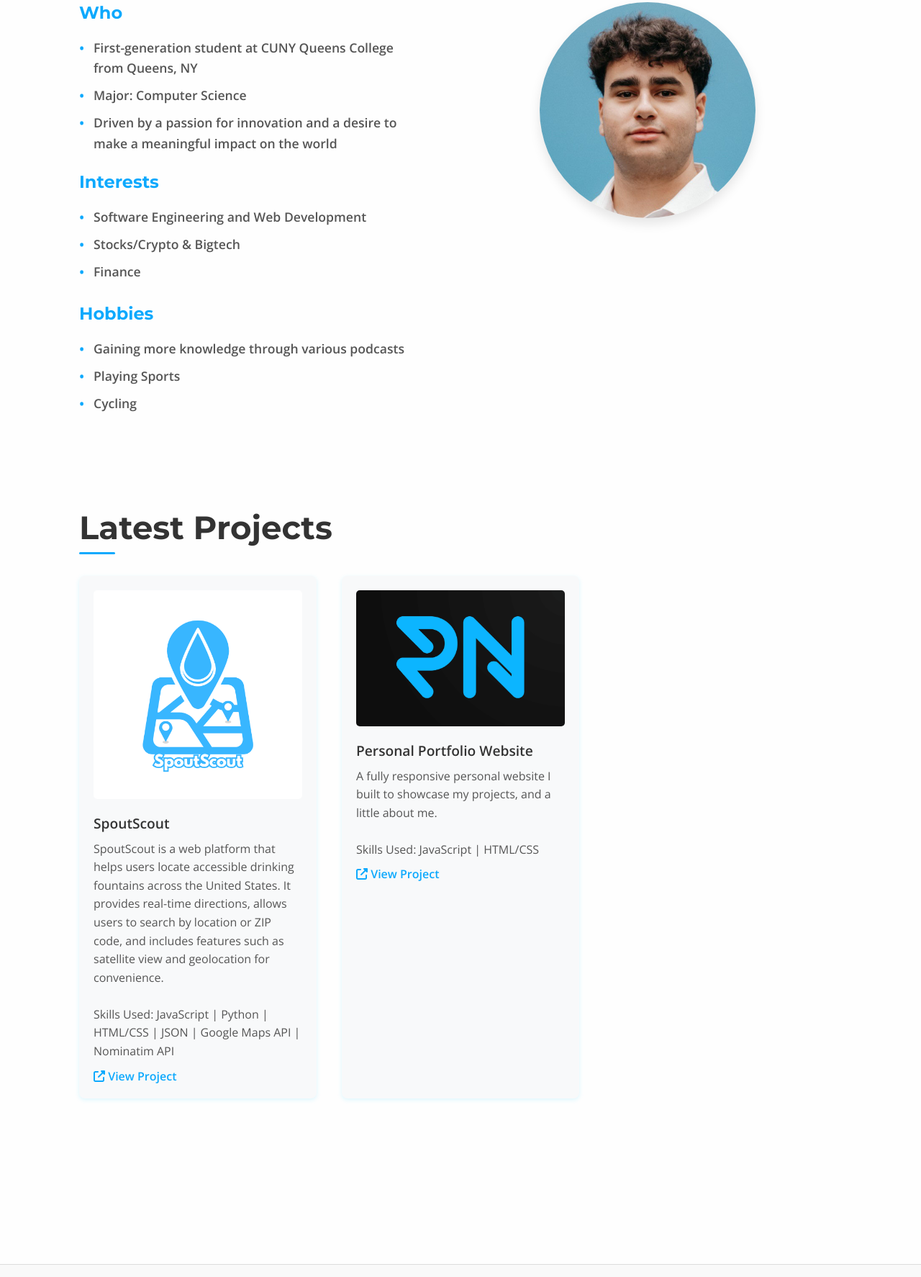
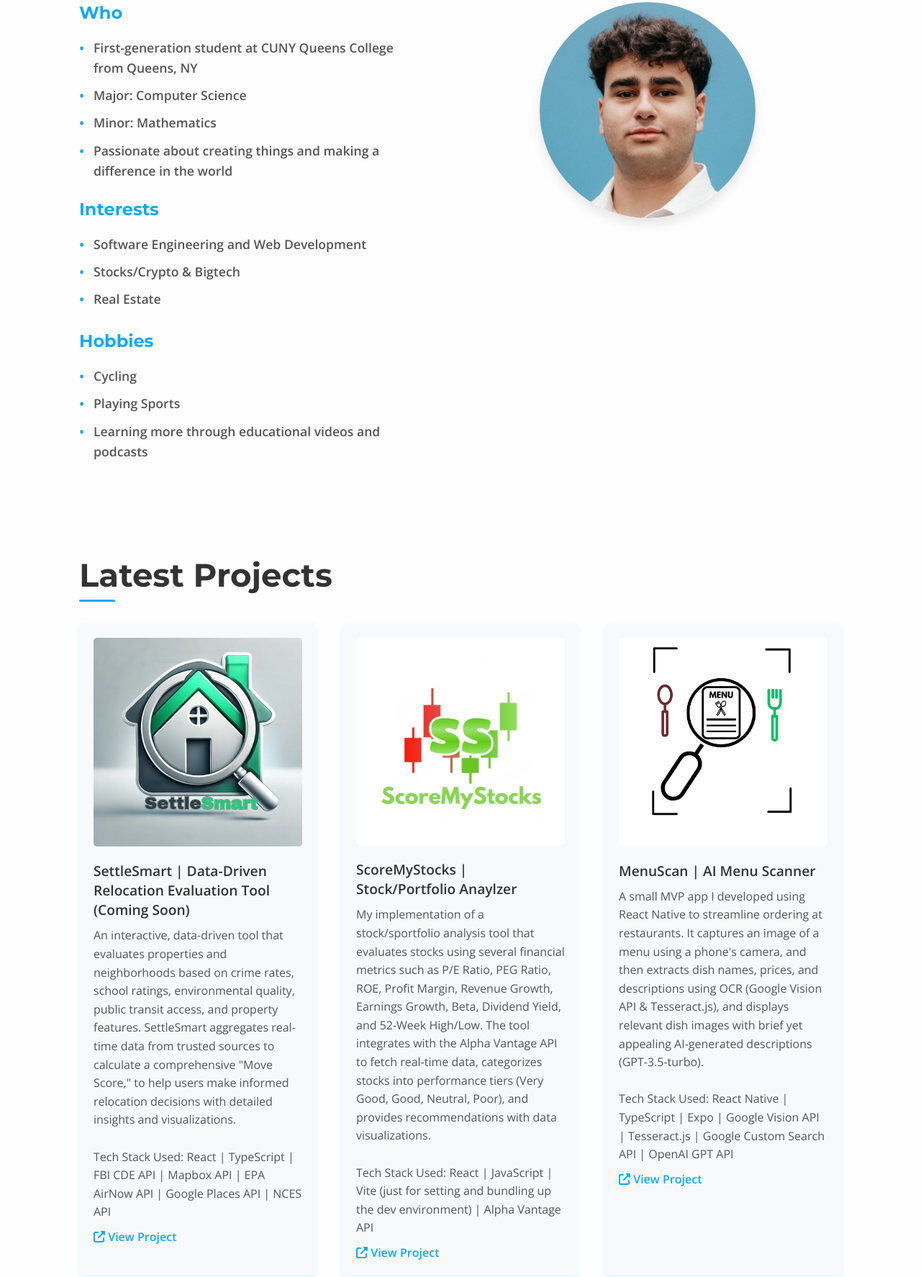
Before and after one commit to recursiverob/Personal-Website, a plain HTML site: page index.html in a window 1280 px wide. Shown: the part 1012-2786 px from the top of the page at 72% size. Drawn offline with nearby package versions, Linux system fonts and the light colour scheme.

Commit message:
Update index.html

```diff
--- a/index.html
+++ b/index.html
@@ -7,13 +7,11 @@
   window.dataLayer = window.dataLayer || [];
   function gtag(){dataLayer.push(arguments);}
   gtag('js', new Date());
-
   gtag('config', 'G-205P4KLP0W');
 </script>
   <meta charset="UTF-8" />
   <meta name="viewport" content="width=device-width, initial-scale=1.0"/>
   <title>Robert Niyazoff's Portfolio</title>
-
 
   <link rel="preconnect" href="https://fonts.gstatic.com" />
   <link
@@ -42,9 +40,6 @@
         <li><a href="#hero">Home</a></li>
         <li><a href="#about">About</a></li>
         <li><a href="#projects">Projects</a></li>
-        <!--
-        <li><a href="#experience">Experience</a></li>
-      -->
       </ul>
     </nav>
   </header>
@@ -62,61 +57,56 @@
         into practical results excites me both inside and outside the classroom.
       </p>
       <a class="hero-btn" href="#about">Learn More About Me</a>
-       <!-- Mail, Github, and LinkedIn Icons -->
+       <!-- Mail, Github, and LinkedIn Icons  -->
        <div class="hero-icons">
         <a href="mailto:your-robertniyazoffca@gmail.com" target="_blank" rel="noopener" aria-label="Email">
           <i class="fas fa-envelope"></i>
         </a>
+        <a href="https://linkedin.com/in/robertniyazoff" target="_blank" rel="noopener" aria-label="LinkedIn">
+          <i class="fab fa-linkedin"></i>
+        </a>
         <a href="https://github.com/recursiverob" target="_blank" rel="noopener" aria-label="GitHub">
           <i class="fab fa-github"></i>
-        </a>
-        <a href="https://linkedin.com/in/robertniyazoff" target="_blank" rel="noopener" aria-label="LinkedIn">
-          <i class="fab fa-linkedin"></i>
         </a>
       </div>
     </div>
   </section>
 
-  <!-- MAIN -->
+  <!-- MAIN STUFF -->
   <div class="container">
     <!-- ABOUT SECTION -->
 <section id="about" class="fade-in">
     <h2>About Me</h2>
     <div class="about-content">
       <div class="about-text">
-        <!--
-        <h3> I | Q | T</h3>
-        -->
         <h3>Who</h4>
         <ul class="about-list">
 
           <li>First-generation student at CUNY Queens College from Queens, NY</li>
           <li>Major: Computer Science </li>
-          <!--
-          <li> MM </li>
-        -->
-          <li>Driven by a passion for innovation and a desire to make a meaningful impact on the world</li>
+          <li>Minor: Mathematics </li>
+          <li>Passionate about creating things and making a difference in the world</li>
         </ul>
         <div class="about-subsection">
           <h3>Interests</h4>
           <ul class="about-list">
             <li>Software Engineering and Web Development</li>
             <li>Stocks/Crypto & Bigtech</li>
-            <li>Finance</li>
+            <li>Real Estate</li>
           </ul>
         </div>
         <div class="about-subsection">
           <h3>Hobbies</h4>
           <ul class="about-list">
-            <li>Gaining more knowledge through various podcasts</li>
+            <li>Cycling</li>
             <li>Playing Sports</li>
-            <li>Cycling</li>
+            <li>Learning more through educational videos and podcasts</li>
           </ul>
         </div>
       </div>
       <div class="about-image">
-
-        <img src="Files/LinkedIn_Pfp2.jpg" alt="LinkedIn_Pfp" />
+        <!-- LinkedIn PFP -->
+        <img src="/Files/LinkedIn_Pfp2.jpg" alt="LinkedIn_Pfp" />
       </div>
     </div>
   </section>
@@ -124,96 +114,78 @@
     <!-- PROJECTS SECTION -->
     <section id="projects" class="fade-in">
       <h2>Latest Projects</h2>
-
       <div class="projects-grid">
         <div class="project-card">
-          <img src="Files/SpoutScout_Logo_Name.png" alt="Project 1" />
-          <h3>SpoutScout</h3>
+          <img src="/Files/SettleSmart_Logo_Name1.png" alt="SettleSmart | Project 5" />
+          <h3>SettleSmart | Data-Driven Relocation Evaluation Tool (Coming Soon)</h3>
           <p>
-            SpoutScout is a web platform that helps users locate accessible drinking fountains across the United States.
-            It provides real-time directions, allows users to search by location or ZIP code,
-            and includes features such as satellite view and geolocation for convenience. <br>
-            <br>Skills Used: JavaScript | Python | HTML/CSS | JSON | Google Maps API | Nominatim API
+            An interactive, data-driven tool that evaluates properties and neighborhoods based on crime rates, school ratings, environmental quality, public transit access, and property features.
+            SettleSmart aggregates real-time data from trusted sources to calculate a comprehensive "Move Score," to help users make informed relocation decisions with detailed insights and visualizations. <br>
+            <br>Tech Stack Used: React | TypeScript | FBI CDE API | Mapbox API | EPA AirNow API | Google Places API |  NCES API
           </p>
-          <a href="https://www.spoutscout.xyz" target="_blank">
+          <a href="https://www.settlesmart.pro" target="_blank">
             <i class="fa fa-external-link-alt"></i> View Project
           </a>
         </div>
         <div class="project-card">
-          <img src="Files/Website_Logo.png" alt="Project 2" />
+          <img src="Files/ScoreMyStocks_Logo_Name.png" alt="StockSimplified | Project 4" />
+          <h3>ScoreMyStocks | Stock/Portfolio Anaylzer</h3>
+          <p>
+            My implementation of a stock/sportfolio analysis tool that evaluates stocks using several financial metrics such as
+            P/E Ratio, PEG Ratio, ROE, Profit Margin, Revenue Growth, Earnings Growth, Beta, Dividend Yield, and 52-Week High/Low.
+            The tool integrates with the Alpha Vantage API to fetch real-time data, categorizes stocks into performance tiers (Very Good, Good, Neutral, Poor),
+            and provides recommendations with data visualizations. <br>
+            <br>Tech Stack Used: React | JavaScript | Vite (just for setting and bundling up the dev environment) | Alpha Vantage API
+          </p>
+          <a href="https://www.sscoremystocks.xyz" target="_blank">
+            <i class="fa fa-external-link-alt"></i> View Project
+          </a>
+        </div>
+        <div class="project-card">
+          <img src="/Files/Menu_Scan_Logo.png" alt=" MenuScan | Project 3" />
+          <h3>MenuScan | AI Menu Scanner</h3>
+          <p>
+            A small MVP app I developed using React Native to streamline ordering at restaurants.
+            It captures an image of a menu using a phone's camera, and then extracts dish names, prices,
+            and descriptions using OCR (Google Vision API & Tesseract.js), and displays relevant dish images with brief yet appealing AI-generated descriptions (GPT-3.5-turbo). <br>
+            <br>Tech Stack Used: React Native | TypeScript | Expo | Google Vision API | Tesseract.js | Google Custom Search API | OpenAI GPT API
+          </p>
+          <a href="https://github.com/recursiverob/MenuScan" target="_blank">
+            <i class="fa fa-external-link-alt"></i> View Project
+          </a>
+        </div>
+        <div class="project-card">
+          <img src="/Files/SpoutScout_Logo_Name.png" alt="SpoutScout | Project 1" />
+          <h3>SpoutScout | Drinking Fountain Locater</h3>
+          <p>
+            A website that helps users locate accessible drinking fountains across the United States, with over 4,500 fountains mapped.
+            It provides real-time directions, allows users to search by location or ZIP code,
+            and includes features such as toggling between satellite and default map view and geolocation for quick and easy access. <br>
+            <br>Tech Stack Used: JavaScript | Python | HTML/CSS | JSON | Google Maps API | Nominatim API
+          </p>
+          <a href="https://www.spoutscout.xyz" target="_blank" >
+            <i class="fa fa-external-link-alt"></i> View Project
+          </a>
+        </div>
+        <div class="project-card">
+          <img src="/Files/Website_Logo.png" alt="Personal-Website | Project 2" />
           <h3>Personal Portfolio Website</h3>
           <p>
-            A fully responsive personal website I built to showcase my projects, and a little about me.
+            A personal website I built to showcase my projects, and a little about me.
             <br>
-            <br>Skills Used: JavaScript | HTML/CSS
+            <br>Tech Stack Used: JavaScript | HTML/CSS
           </p>
           <a href="https://www.robertniyazoff.com" target="_blank">
             <i class="fa fa-external-link-alt"></i> View Project
           </a>
         </div>
-        <!-- Temporary Placeholder for Project 3 till it's ready
-        <div class="project-card">
-          <img src="https://via.placeholder.com/400x250" alt="Project 3" />
-          <h3> </h3>
-          <p>
-
-          </p>
-          <a href="#!" target="_blank">
-            <i class="fa fa-external-link-alt"></i> View Project
-          </a>
-        </div>
-        -->
       </div>
     </section>
-
-    <!-- EXPERIENCE SECTION -->
-     <!--
-    <section id="experience" class="fade-in">
-      <h2>Experience</h2>
-      <div class="experience-wrapper">
-        <div class="experience-item">
-          <h3>Project Developer Intern, PYE Education</h3>
-          <div class="role">February 2023 - May 2023</div>
-          <p>
-            At PYE Education, I Developed and hosted over 50 well-documented Java and C++ programming projects with tutorials,
-            quizzes, and video walkthroughs, improving student engagement and outcomes by over 26%, while earning
-            supervisor recognition for exceptional dedication and results.
-          </p>
-        </div>
-        <div class="experience-item">
-          <h3> </h3>
-          <div class="role"> </div>
-          <p>
-
-          </p>
-        </div>
-
-        <div class="experience-item">
-          <h3> </h3>
-          <div class="role"> 202- - 202- </div>
-          <p>
-
-          </p>
-        </div>
-      </div>
-
-    </section>
--->
-
   </div>
 
   <!-- FOOTER -->
   <footer>
     <div class="footer-content">
-        <!--
-      <div class="footer-social">
-        <a href="https://github.com/recursiverob" target="_blank" rel="noopener" aria-label="GitHub"
-          ><i class="fab fa-github"></i
-        ></a>
-        <a href="https://linkedin.com/robertniyazoff" target="_blank" rel="noopener" aria-label="LinkedIn"
-          ><i class="fab fa-linkedin"></i
-        ></a>
-          -->
       </div>
       <p>Copyright &copy; 2025 by Robert Niyazoff. All Rights Reserved.</p>
     </div>
```
